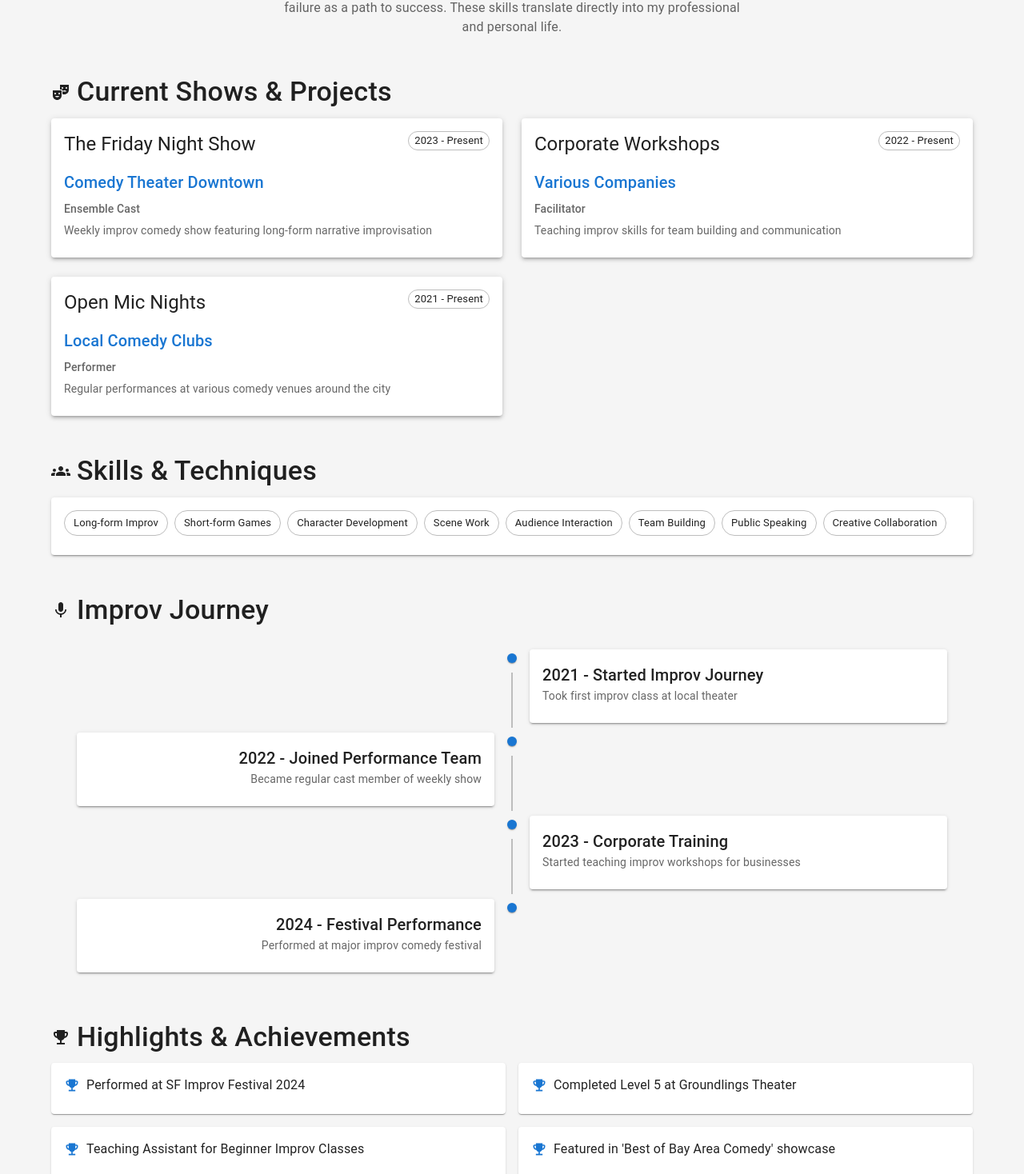
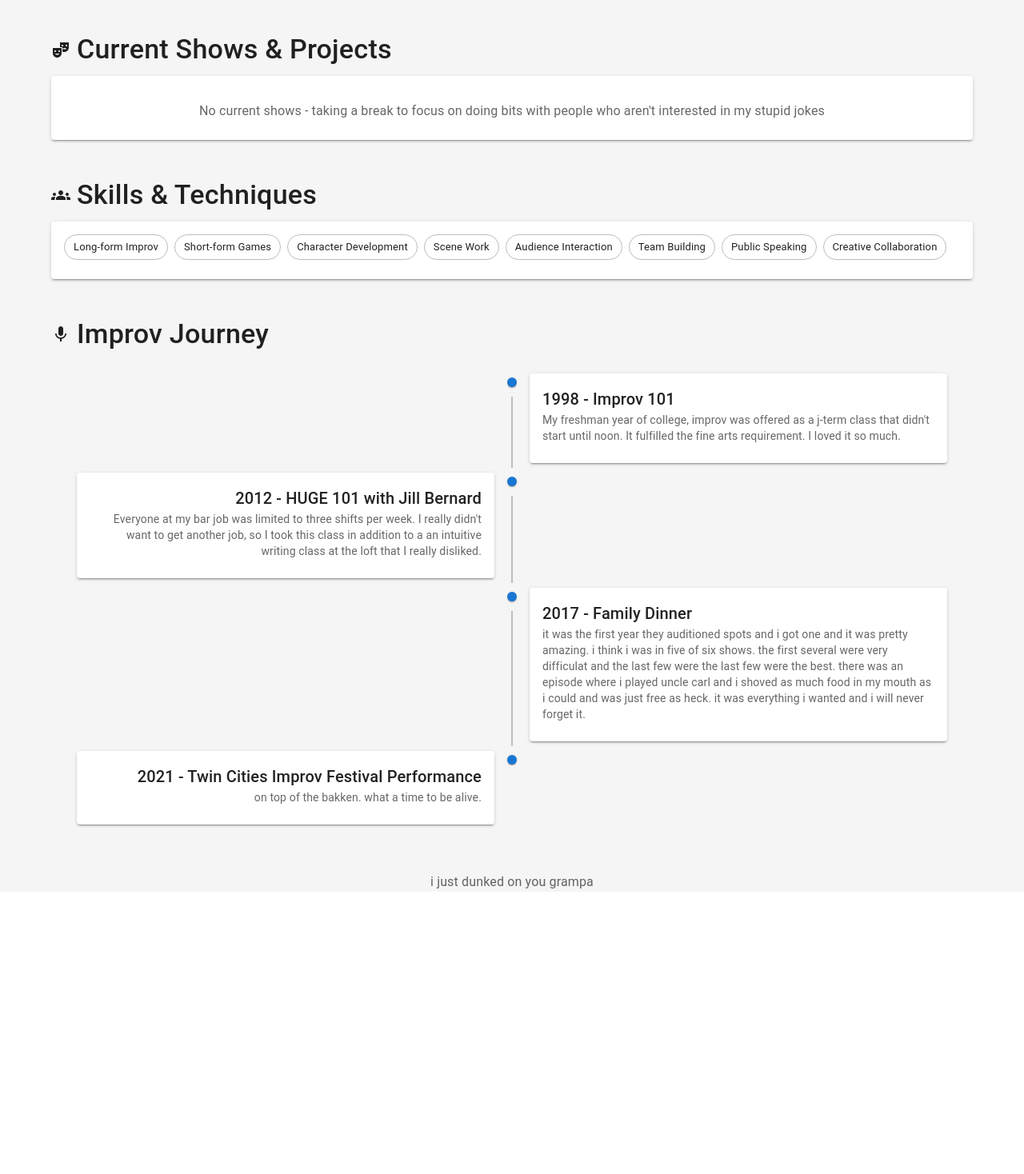
Before and after one commit to AdamIverson/ai.com, a React (Vite) app: page /improv in a window 1280 px wide. Shown: the part 271-1739 px from the top of the page at 80% size. After the commit the page ends 1418 px from the top, so only its background shows below. Built offline with nearby package versions, Linux system fonts and the light colour scheme.

Commit message:
incremental improv update, added email env to host

```diff
--- a/src/pages/Home.tsx
+++ b/src/pages/Home.tsx
@@ -32,8 +32,9 @@ export default function Home() {
         <Grid size={{ xs: 12, sm: 6, md: 6, lg: 3 }}>
           <Card elevation={3} sx={{ height: '100%', cursor: 'pointer' }} onClick={() => window.open('https://adamiversonphotography.com', '_blank')}>
             <CardContent sx={{ textAlign: 'center', p: 3 }}>
-              <Typography variant="h5" component="h2" gutterBottom>
+              <Typography variant="h5" component="h2" gutterBottom sx={{ display: 'flex', alignItems: 'center', justifyContent: 'center', gap: 1 }}>
                 Photography
+                <OpenInNew sx={{ fontSize: 20, color: 'text.secondary' }} />
               </Typography>
               <Typography variant="body2" color="text.secondary">
                 Visual storytelling through landscape, portrait, and event photography
--- a/src/pages/Improv.tsx
+++ b/src/pages/Improv.tsx
@@ -1,64 +1,34 @@
-import { EmojiEvents, Groups, Mic, TheaterComedy } from '@mui/icons-material'
+import { Groups, Mic, TheaterComedy } from '@mui/icons-material'
 import { Timeline, TimelineConnector, TimelineContent, TimelineDot, TimelineItem, TimelineSeparator } from '@mui/lab'
-import { Box, Card, CardContent, Chip, Container, Grid, Typography } from '@mui/material'
+import { Box, Card, CardContent, Chip, Container, Typography } from '@mui/material'
 
 export default function Improv() {
-  const shows = [
-    {
-      title: "The Friday Night Show",
-      venue: "Comedy Theater Downtown",
-      role: "Ensemble Cast",
-      period: "2023 - Present",
-      description: "Weekly improv comedy show featuring long-form narrative improvisation"
-    },
-    {
-      title: "Corporate Workshops",
-      venue: "Various Companies",
-      role: "Facilitator",
-      period: "2022 - Present",
-      description: "Teaching improv skills for team building and communication"
-    },
-    {
-      title: "Open Mic Nights",
-      venue: "Local Comedy Clubs",
-      role: "Performer",
-      period: "2021 - Present",
-      description: "Regular performances at various comedy venues around the city"
-    }
-  ]
-
   const skills = [
     "Long-form Improv", "Short-form Games", "Character Development", "Scene Work",
     "Audience Interaction", "Team Building", "Public Speaking", "Creative Collaboration"
   ]
 
-  const achievements = [
-    "Performed at SF Improv Festival 2024",
-    "Completed Level 5 at Groundlings Theater",
-    "Teaching Assistant for Beginner Improv Classes",
-    "Featured in 'Best of Bay Area Comedy' showcase"
-  ]
 
   const timeline = [
     {
-      year: "2021",
-      title: "Started Improv Journey",
-      description: "Took first improv class at local theater"
+      year: "1998",
+      title: "Improv 101",
+      description: "My freshman year of college, improv was offered as a j-term class that didn't start until noon. It fulfilled the fine arts requirement. I loved it so much."
     },
     {
-      year: "2022",
-      title: "Joined Performance Team",
-      description: "Became regular cast member of weekly show"
+      year: "2012",
+      title: "HUGE 101 with Jill Bernard",
+      description: "Everyone at my bar job was limited to three shifts per week. I really didn't want to get another job, so I took this class in addition to a an intuitive writing class at the loft that I really disliked."
     },
     {
-      year: "2023",
-      title: "Corporate Training",
-      description: "Started teaching improv workshops for businesses"
+      year: "2017",
+      title: "Family Dinner",
+      description: "it was the first year they auditioned spots and i got one and it was pretty amazing. i think i was in five of six shows. the first several were very difficulat and the last few were the last few were the best. there was an episode where i played uncle carl and i shoved as much food in my mouth as i could and was just free as heck. it was everything i wanted and i will never forget it."
     },
     {
-      year: "2024",
-      title: "Festival Performance",
-      description: "Performed at major improv comedy festival"
+      year: "2021",
+      title: "Twin Cities Improv Festival Performance",
+      description: "on top of the bakken. what a time to be alive."
     }
   ]
 
@@ -66,10 +36,9 @@ export default function Improv() {
     <Container maxWidth="lg" sx={{ mt: 4, mb: 4 }}>
       <Box textAlign="center" mb={6}>
         <Typography variant="h2" component="h1" gutterBottom>
-          🎭 Improv Comedy
+          Improv Theater
         </Typography>
         <Typography variant="h5" color="text.secondary" mb={3}>
-          Making people laugh through spontaneous creativity
         </Typography>
         <Typography variant="body1" color="text.secondary" sx={{ maxWidth: 600, mx: 'auto' }}>
           Improv has taught me the power of collaboration, quick thinking, and embracing failure as a path to success.
@@ -82,31 +51,13 @@ export default function Improv() {
         <Typography variant="h4" component="h2" gutterBottom sx={{ display: 'flex', alignItems: 'center', gap: 1 }}>
           <TheaterComedy /> Current Shows & Projects
         </Typography>
-        <Grid container spacing={3}>
-          {shows.map((show, index) => (
-            <Grid size={{ xs: 12, md: 6 }} key={index}>
-              <Card elevation={3} sx={{ height: '100%' }}>
-                <CardContent>
-                  <Box display="flex" justifyContent="space-between" alignItems="flex-start" mb={2}>
-                    <Typography variant="h5" component="h3">
-                      {show.title}
-                    </Typography>
-                    <Chip label={show.period} variant="outlined" size="small" />
-                  </Box>
-                  <Typography variant="h6" color="primary" gutterBottom>
-                    {show.venue}
-                  </Typography>
-                  <Typography variant="subtitle2" color="text.secondary" gutterBottom>
-                    {show.role}
-                  </Typography>
-                  <Typography variant="body2" color="text.secondary">
-                    {show.description}
-                  </Typography>
-                </CardContent>
-              </Card>
-            </Grid>
-          ))}
-        </Grid>
+        <Card elevation={2}>
+          <CardContent sx={{ textAlign: 'center', py: 4 }}>
+            <Typography variant="body1" color="text.secondary">
+              No current shows - taking a break to focus on doing bits with people who aren't interested in my stupid jokes
+            </Typography>
+          </CardContent>
+        </Card>
       </Box>
 
       {/* Skills & Techniques */}
@@ -154,30 +105,9 @@ export default function Improv() {
         </Timeline>
       </Box>
 
-      {/* Achievements */}
-      <Box mb={6}>
-        <Typography variant="h4" component="h2" gutterBottom sx={{ display: 'flex', alignItems: 'center', gap: 1 }}>
-          <EmojiEvents /> Highlights & Achievements
-        </Typography>
-        <Grid container spacing={2}>
-          {achievements.map((achievement, index) => (
-            <Grid size={{ xs: 12, sm: 6 }} key={index}>
-              <Card elevation={1}>
-                <CardContent sx={{ py: 2 }}>
-                  <Typography variant="body1" sx={{ display: 'flex', alignItems: 'center', gap: 1 }}>
-                    <EmojiEvents color="primary" fontSize="small" />
-                    {achievement}
-                  </Typography>
-                </CardContent>
-              </Card>
-            </Grid>
-          ))}
-        </Grid>
-      </Box>
-
       <Box textAlign="center">
         <Typography variant="body1" color="text.secondary">
-          "Yes, and..." - The fundamental rule of improv that applies to life
+          i just dunked on you grampa
         </Typography>
       </Box>
     </Container>
```
